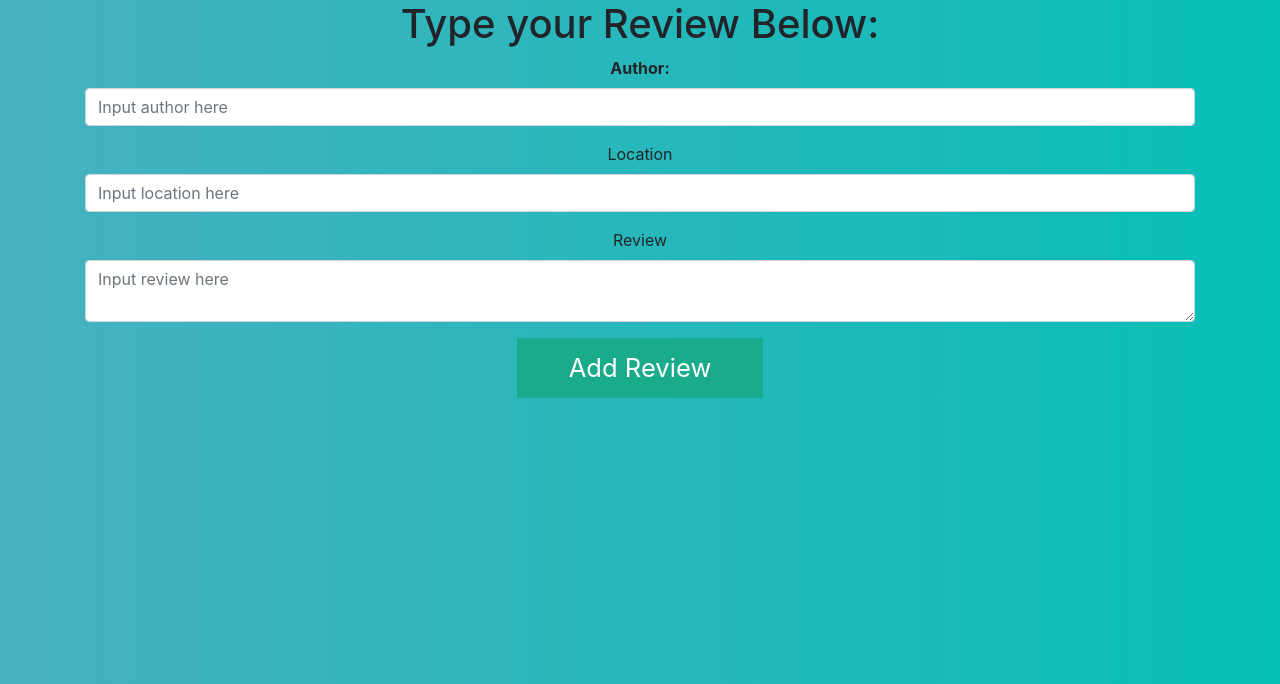
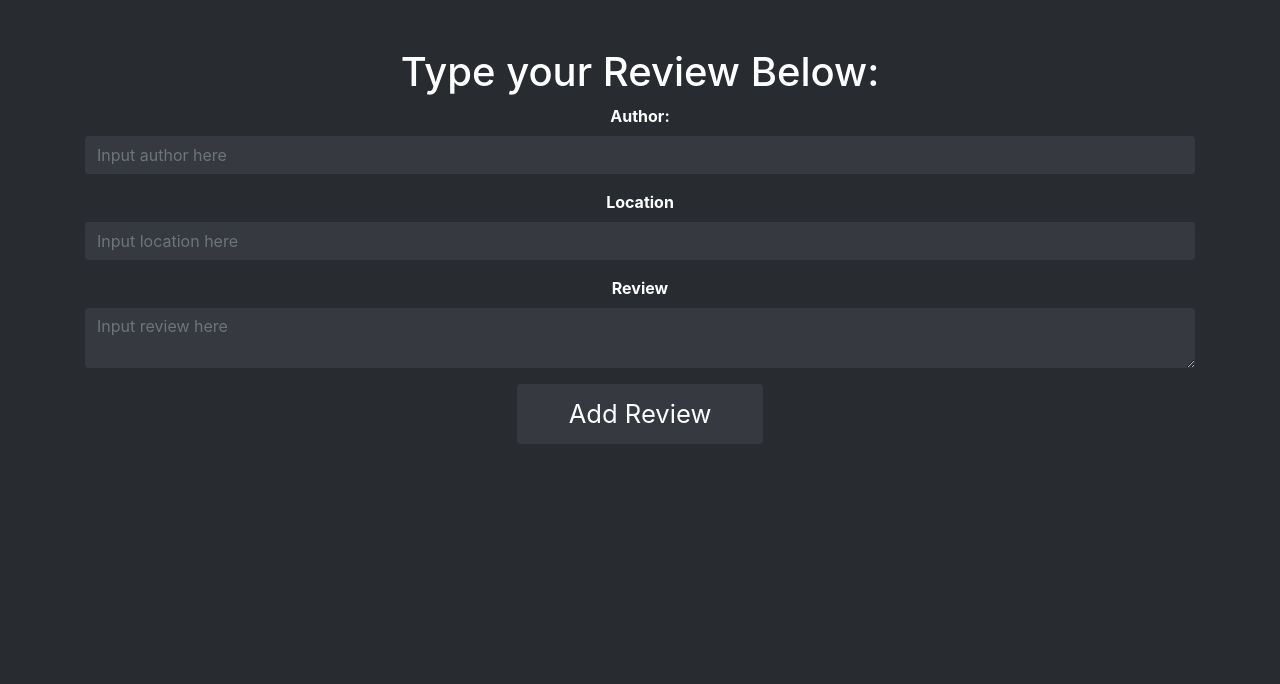
Before and after one commit to uzair166/expedia-hackathon-2018, a Django app: page /reviews/ in a window 1280 px wide. Shown: the top 684 px of the page. Run offline with Django 3.2, Linux system fonts and the light colour scheme; some libraries are stand-ins or nearby versions.

Commit message:
Changed Theme

```diff
--- a/Django/mysite/Reviews/static/Reviews/custom.css
+++ b/Django/mysite/Reviews/static/Reviews/custom.css
@@ -1,21 +1,22 @@
-/* * {
-    color: black;
-} */
+
+label {
+  font-weight: bold;
+  color: white;
+}
 
 body {
-    background: #06beb6;  /* fallback for old browsers */
-    background: -webkit-linear-gradient(to right, #48b1bf, #06beb6);  /* Chrome 10-25, Safari 5.1-6 */
-    background: linear-gradient(to right, #48b1bf, #06beb6); /* W3C, IE 10+/ Edge, Firefox 16+, Chrome 26+, Opera 12+, Safari 7+ */
+    background: #282b30;  /* fallback for old browsers */
     text-align: center;
+    color: white;
 }
 
-
-button {
+div form-control {
   background: black;
+  color: white;
 }
 
 button{
-  background:#1AAB8A;
+  background:#36393f;
   color:#fff;
   border:none;
   position:relative;
@@ -25,11 +26,12 @@ button{
   cursor:pointer;
   transition:800ms ease all;
   outline:none;
+  border-radius: 4px;
 }
-button:hover{
-  background:#fff;
-  color:#1AAB8A;
-}
+/* button:hover{
+  /* background:#aaa;
+  color:#fff;
+} */
 button:before,button:after{
   content:'';
   position:absolute;
--- a/Django/mysite/Reviews/templates/Reviews/addReview.html
+++ b/Django/mysite/Reviews/templates/Reviews/addReview.html
@@ -4,24 +4,23 @@
   <link rel="stylesheet" href="https://stackpath.bootstrapcdn.com/bootstrap/4.1.3/css/bootstrap.min.css" integrity="sha384-MCw98/SFnGE8fJT3GXwEOngsV7Zt27NXFoaoApmYm81iuXoPkFOJwJ8ERdknLPMO" crossorigin="anonymous">
   {% load static %}
   <link rel="stylesheet" href="{% static 'Reviews/custom.css'%}">
-</head>
 <body>
   <div class="container">
-    <h1> Type your Review Below: </h1>
+    <h1><br> Type your Review Below: </h1>
     <form>
       <div class="form-group">
-        <label for"inputAuthor"><strong>Author:</strong></label>
-        <input type="text" class="form-control" name="author" id="author" placeholder="Input author here">
+        <label for"inputAuthor">Author:</label>
+        <input type="text" class="form-control" name="author" id="author" placeholder="Input author here" style="background:#36393f;border:#36393f;color:white">
       </div>
       <!--Author: <br><input type="text" name="author" id="author"><br>-->
       <div class="form-group">
         <label for"inputLocation">Location</label>
-        <input type="text" class="form-control" name="location" id="location" placeholder="Input location here">
+        <input type="text" class="form-control" name="location" id="location" placeholder="Input location here" style="background:#36393f;border:#36393f;color:white">
       </div>
       <!-- Location: <br><input type="text" name="location" id="location"><br>-->
       <div class="form-group">
         <label for"inputAuthor">Review</label>
-        <textarea type="text" class="form-control" name="review" id="review" placeholder="Input review here"></textarea>
+        <textarea type="text" class="form-control" name="review" id="review" placeholder="Input review here" style="background:#36393f;border:#36393f;color:white"></textarea>
       </div>
       <!--Review: <br><input type="text" name="review" id="review"><br>-->
     </form>
```
Also changed, not shown: Django/mysite/Reviews/templates/Reviews/stylesheet.css (deleted, +0 -14 lines), Django/mysite/db.sqlite3, 1 other file.
